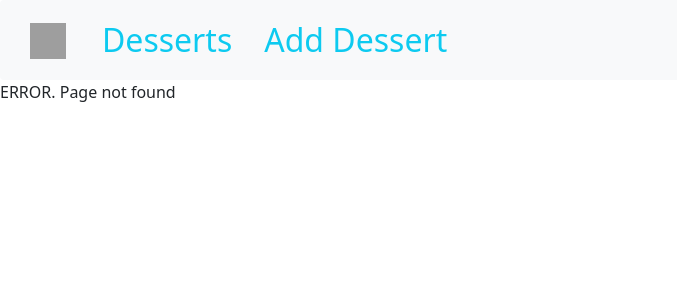
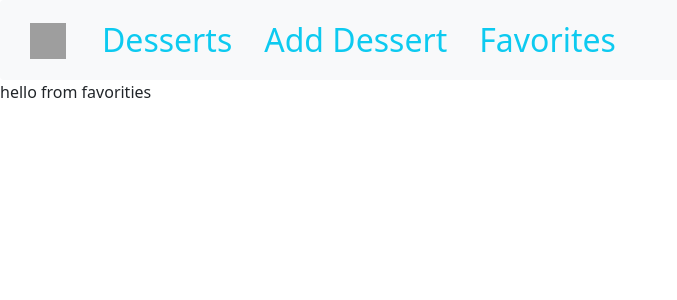
Before and after one commit to psychokot11/react-dessert-app, a React (Create React App) app: page /favorites in a window 1280 px wide. Before the commit this address had no page. Shown: the top 300 px of the page, without its empty margins (0-677 px from the left). Built offline with nearby package versions, Linux system fonts and the light colour scheme; grey boxes are pictures that could not be loaded.

Commit message:
Added Favorites component

```diff
--- a/src/App.js
+++ b/src/App.js
@@ -3,6 +3,7 @@ import MainDessertsPage from "./pages/MainDessertsPage";
 import NewDessertPage from "./pages/NewDessertPage";
 import ErrorPage from "./pages/ErrorPage";
 import Layout from "./components/layout/Layout";
+import Favorites from "./pages/Favorites";
 
 function App() {
   return (
@@ -12,6 +13,7 @@ function App() {
           <Routes>
             <Route path="/" element={<MainDessertsPage />} />
             <Route path="new-dessert" element={<NewDessertPage />} />
+            <Route path="favorites" element={<Favorites />} />
             <Route path="*" element={<ErrorPage />} />
           </Routes>
         </Layout>
--- a/src/components/layout/MainNavbar.css
+++ b/src/components/layout/MainNavbar.css
@@ -18,7 +18,8 @@
 }
 
 .navbar__link-desserts,
-.navbar__link-addDesserts {
+.navbar__link-addDesserts,
+.navbar__link-favorites {
   font-weight: 300;
   font-size: 32px;
 }
--- a/src/components/layout/MainNavbar.js
+++ b/src/components/layout/MainNavbar.js
@@ -46,6 +46,12 @@ const TopNav = (props) => {
           >
             Add Dessert
           </Link>
+          <Link
+            to="/favorites"
+            className="nav-link text-info navbar__link-favorites"
+          >
+            Favorites
+          </Link>
         </div>
       </nav>
     </div>
--- /dev/null
+++ b/src/pages/Favorites.js
@@ -0,0 +1,3 @@
+export default function Favorites() {
+  return <div className="Favorites">hello from favorities</div>;
+}
```
